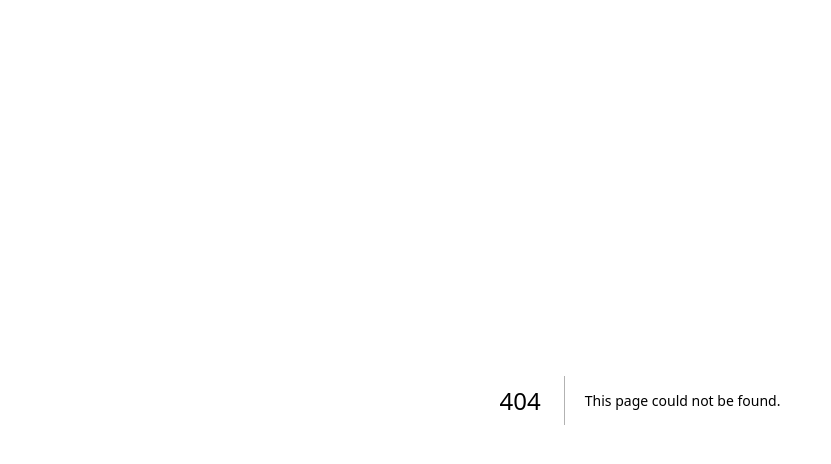
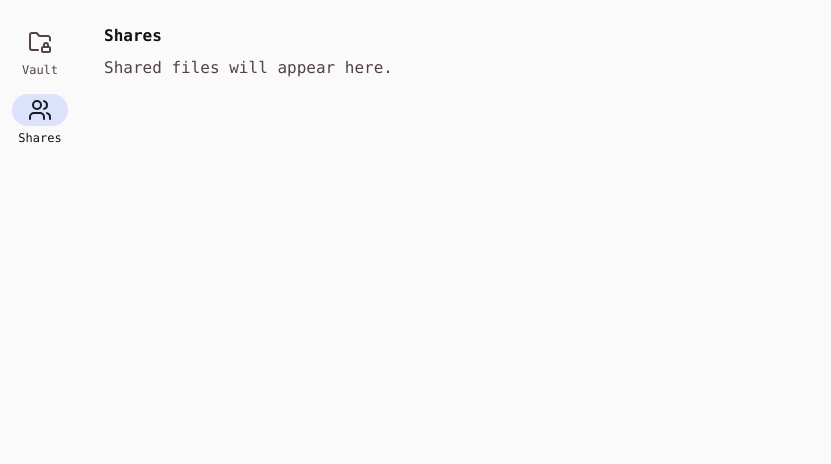
Before and after one commit to fegan104/cloud-vault, a Next.js app: page /shares in a window 1280 px wide. Before the commit this address had no page. Shown: the top 464 px of the page, without its empty margins (0-831 px from the left). Built offline with nearby package versions, Linux system fonts and the light colour scheme.

Commit message:
navigation first pass

```diff
--- /dev/null
+++ b/src/app/shares/page.tsx
@@ -0,0 +1,14 @@
+import VaultLayout from "../vault/VaultLayout";
+
+export default function SharesScreen() {
+  return (
+    <VaultLayout>
+      <div className="p-6">
+        <h1 className="text-[--font-headline-lg] font-bold text-on-surface">Shares</h1>
+        <p className="text-[--font-body-md] text-on-surface-variant mt-2">
+          Shared files will appear here.
+        </p>
+      </div>
+    </VaultLayout>
+  );
+}
--- /dev/null
+++ b/src/app/vault/VaultLayout.tsx
@@ -0,0 +1,17 @@
+import Navigation from "@/components/Navigation";
+
+type VaultLayoutProps = {
+  children: React.ReactNode;
+};
+
+export default function VaultLayout({ children }: VaultLayoutProps) {
+  return (
+    <div className="h-full flex flex-col sm:flex-row">
+      <Navigation />
+      {/* Content area - offset for navigation */}
+      <main className="flex-1 sm:ml-20 pb-20 sm:pb-0 h-full overflow-hidden">
+        {children}
+      </main>
+    </div>
+  );
+}
--- a/src/app/vault/VaultScreen.tsx
+++ b/src/app/vault/VaultScreen.tsx
@@ -137,8 +137,8 @@ export default function VaultScreen({ masterKeySalt, files }: VaultScreenProps)
       />
       <VaultAppBar searchQuery={searchQuery} onSearchChange={setSearchQuery} />
       <MasterKeyGuard masterKeySalt={masterKeySalt}>
-        <div className="overflow-y-auto">
-          <div className="w-full max-w-5xl mx-auto p-8 flex flex-col items-center">
+        <div className="overflow-y-auto ring-1 ring-on-surface ring-1 rounded-2xl m-4" style={{ "scrollbarWidth": "none" }}>
+          <div className="w-full max-w-5xl mx-auto p-4 flex flex-col items-center">
             <div className="w-full mb-8 text-center">
               <h2 className="text-[--font-headline-lg] font-bold text-on-surface mb-3">
                 Your Encrypted Files
--- a/src/app/vault/page.tsx
+++ b/src/app/vault/page.tsx
@@ -1,6 +1,7 @@
 import { prisma } from "../../lib/db";
 import { redirect } from "next/navigation";
 import VaultScreen from "./VaultScreen";
+import VaultLayout from "./VaultLayout";
 import { getSessionToken, deleteSessionToken } from "../../lib/getSessionToken";
 
 export default async function FileVault() {
@@ -45,9 +46,11 @@ export default async function FileVault() {
   }
 
   return (
-    <VaultScreen
-      masterKeySalt={session.user.masterKeySalt}
-      files={session.user.encryptedFiles}
-    />
+    <VaultLayout>
+      <VaultScreen
+        masterKeySalt={session.user.masterKeySalt}
+        files={session.user.encryptedFiles}
+      />
+    </VaultLayout>
   );
 }
--- /dev/null
+++ b/src/components/Navigation.tsx
@@ -0,0 +1,90 @@
+"use client";
+
+import Link from "next/link";
+import { usePathname } from "next/navigation";
+import { FolderLock, Users } from "lucide-react";
+
+type NavItem = {
+  href: string;
+  label: string;
+  icon: React.ReactNode;
+};
+
+const navItems: NavItem[] = [
+  { href: "/vault", label: "Vault", icon: <FolderLock className="w-6 h-6" /> },
+  { href: "/shares", label: "Shares", icon: <Users className="w-6 h-6" /> },
+];
+
+export default function Navigation() {
+  const pathname = usePathname();
+
+  return (
+    <>
+      {/* Mobile Bottom Bar */}
+      <nav
+        className="sm:hidden fixed bottom-0 left-0 right-0 z-50
+          h-20 bg-surface shadow-[0_-2px_10px_rgba(0,0,0,0.1)]
+          flex items-center justify-around"
+      >
+        {navItems.map((item) => {
+          const isActive = pathname === item.href;
+          return (
+            <Link
+              key={item.href}
+              href={item.href}
+              className="flex flex-col items-center justify-center w-14 gap-1 py-3"
+            >
+              <div
+                className={`flex items-center justify-center w-16 h-8 rounded-full transition-colors duration-200
+                  ${isActive ? "bg-secondary-container" : ""}`}
+              >
+                <span className={isActive ? "text-on-secondary-container" : "text-on-surface-variant"}>
+                  {item.icon}
+                </span>
+              </div>
+              <span
+                className={`text-xs font-medium transition-colors duration-200
+                  ${isActive ? "text-on-surface" : "text-on-surface-variant"}`}
+              >
+                {item.label}
+              </span>
+            </Link>
+          );
+        })}
+      </nav>
+
+      {/* Desktop Navigation Rail */}
+      <nav
+        className="hidden sm:flex fixed left-0 top-0 bottom-0 z-50
+          w-20 bg-background
+          flex-col items-center pt-6 gap-3"
+      >
+        {navItems.map((item) => {
+          const isActive = pathname === item.href;
+          return (
+            <Link
+              key={item.href}
+              href={item.href}
+              className="flex flex-col items-center justify-center w-14 h-14 gap-1"
+            >
+              <div
+                className={`flex items-center justify-center w-14 h-8 rounded-full transition-colors duration-200
+                  ${isActive ? "bg-secondary-container" : ""}`}
+              >
+                <span className={isActive ? "text-on-secondary-container" : "text-on-surface-variant"}>
+                  {item.icon}
+                </span>
+              </div>
+              <span
+                className={`text-xs font-medium transition-colors duration-200
+                  ${isActive ? "text-on-surface" : "text-on-surface-variant"}`}
+              >
+                {item.label}
+              </span>
+            </Link>
+          );
+        })}
+      </nav>
+    </>
+  );
+}
--- a/src/components/VaultAppBar.tsx
+++ b/src/components/VaultAppBar.tsx
@@ -22,7 +22,7 @@ export function VaultAppBar({ searchQuery, onSearchChange }: VaultAppBarProps) {
   };
 
   return (
-    <div className="sticky top-0 z-50 bg-surface shadow-[--shadow-1]">
+    <div className="sticky top-0 z-50 bg-background shadow-[--shadow-1]">
       <div className="w-full max-w-6xl mx-auto px-4 py-4">
         {/* Desktop layout - always visible */}
         <div className="hidden md:grid md:grid-cols-[1fr_auto_1fr] items-center gap-4">
@@ -64,9 +64,6 @@ export function VaultAppBar({ searchQuery, onSearchChange }: VaultAppBarProps) {
             <>
               {/* Default mobile view */}
               <div className="flex items-center gap-3 flex-1">
-                <div className="w-10 h-10 rounded-full bg-primary-container flex items-center justify-center">
-                  <FileText className="w-5 h-5 text-primary" />
-                </div>
                 <h1 className="text-[--font-title-lg] font-semibold text-on-surface">Cloud Vault</h1>
               </div>
 
@@ -83,7 +80,7 @@ export function VaultAppBar({ searchQuery, onSearchChange }: VaultAppBarProps) {
                   type="submit"
                   className="flex items-center gap-2"
                 >
-                  <LogOut className="w-4 h-4" />
+                  <span>Sign Out</span>
                 </TonalButton>
               </form>
             </>
```
